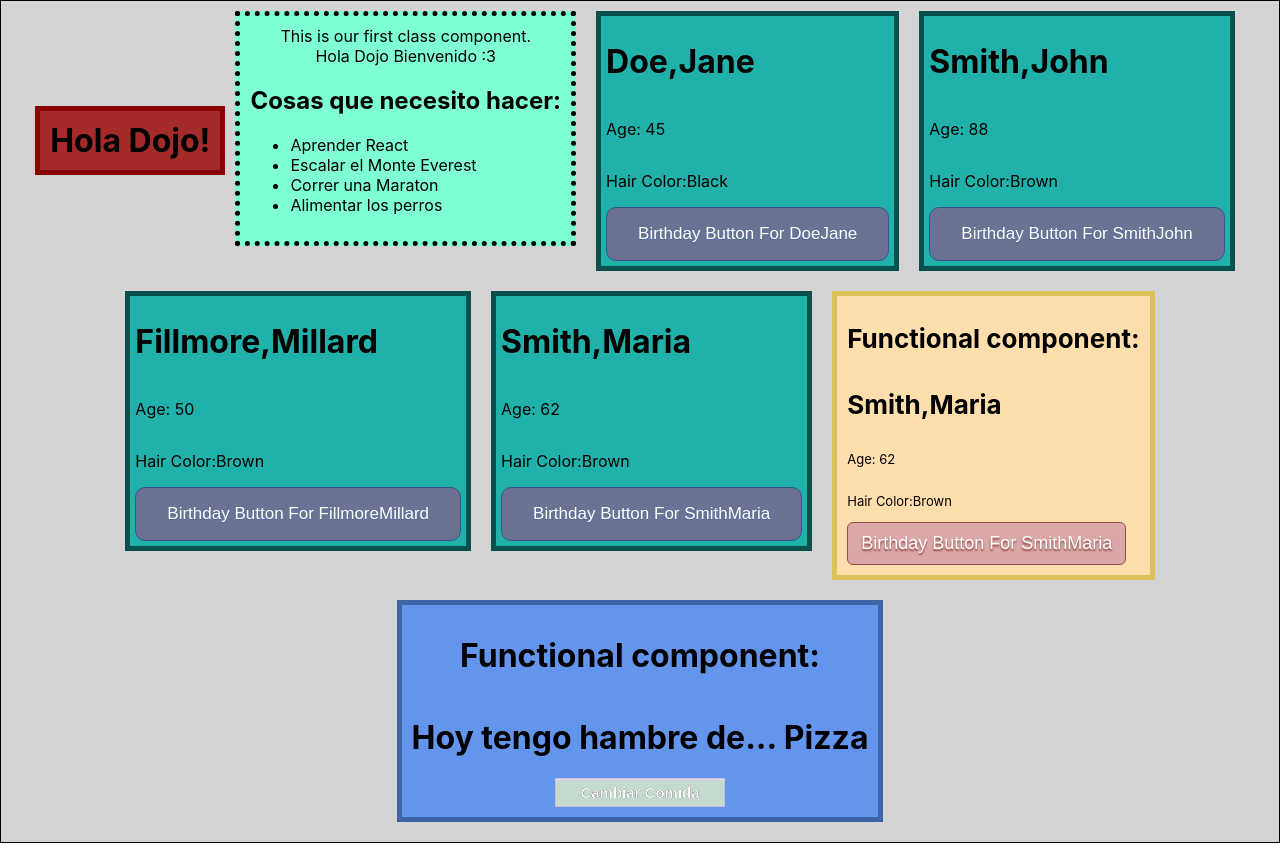
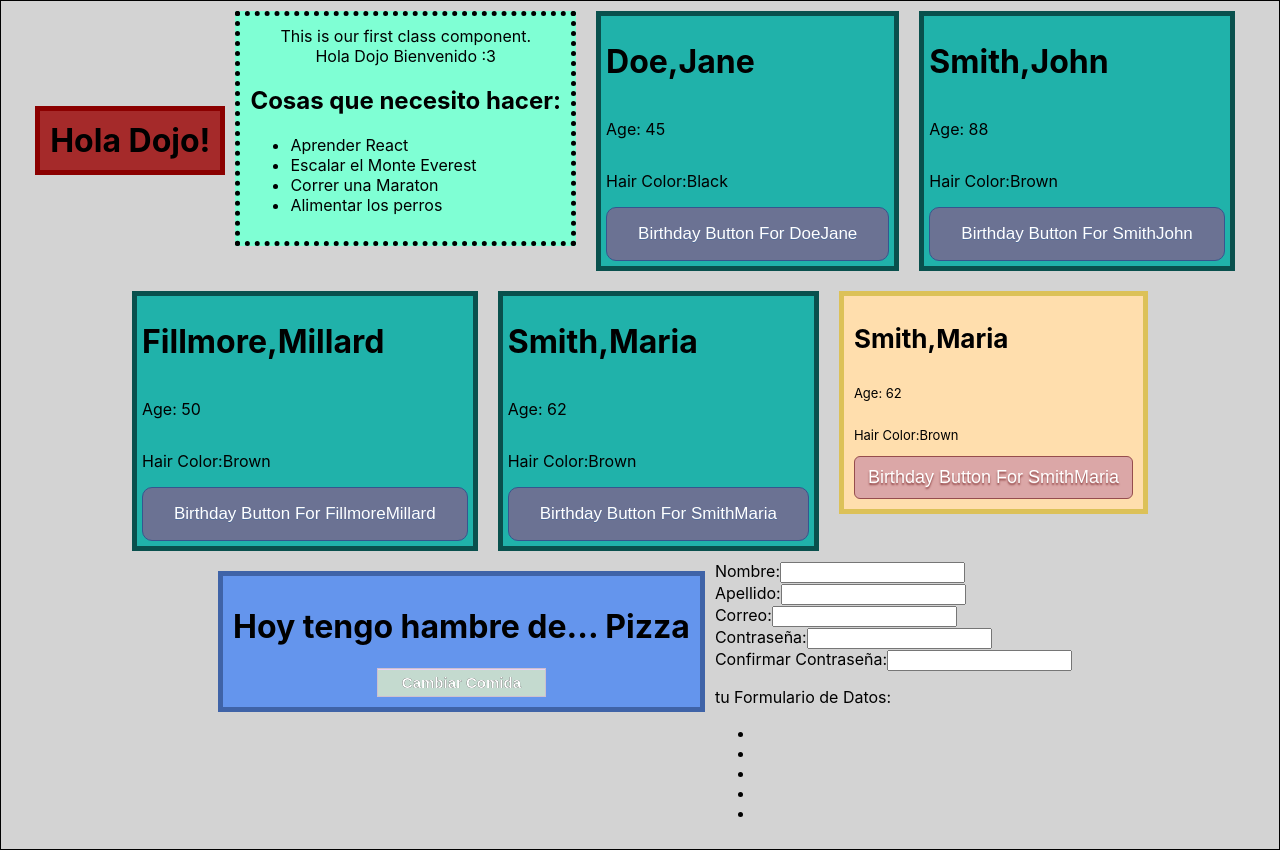
Before and after one commit to LeyBatenkaitos/MERN_CodingDojo, a React (Create React App) app in the folder mi-app/: page / in a window 1280 px wide. Built offline with nearby package versions, Linux system fonts and the light colour scheme.

Commit message:
Formularios con Hooks

```diff
--- a/mi-app/src/App.js
+++ b/mi-app/src/App.js
@@ -3,6 +3,7 @@ import React from "react";
 import PersonCard from "./componentes/PersonCard";
 import FunctionalComponent from "./componentes/FunctionalComponent";
 import CartaPersona from "./componentes/percard";
+import FormularioUsuario from "./componentes/formularioHooks";
 import "./App.css";
 
 function App() {
@@ -47,6 +48,9 @@ function App() {
       <div>
         <FunctionalComponent></FunctionalComponent>
       </div>
+      <div>
+        <FormularioUsuario></FormularioUsuario>
+      </div>
     </div>
   );
 }
--- a/mi-app/src/componentes/FunctionalComponent.jsx
+++ b/mi-app/src/componentes/FunctionalComponent.jsx
@@ -9,7 +9,6 @@ const FunctionalComponent = () => {
 
   return (
     <div className={styles.functionalDiv}>
-      <h1>Functional component:</h1>
       <h1>Hoy tengo hambre de... {!hambre ? "Pizza" : "Chorrillana"}</h1>
       <BotonFuncional hambre={hambre} setHambre={setHambre} />
     </div>
--- /dev/null
+++ b/mi-app/src/componentes/formularioHooks.jsx
@@ -0,0 +1,59 @@
+import React, { useState } from "react";
+
+const FormularioUsuario = () => {
+  const [firstName, setFirstName] = useState("");
+  const [lastName, setLastName] = useState("");
+  const [email, setEmail] = useState("");
+  const [password, setPassword] = useState("");
+  const [confirmPassword, setConfirmPassword] = useState("");
+  const crearUsuario = (e) => {
+    e.preventDefault();
+    const nuevoUsuario = {
+      firstName,
+      lastName,
+      email,
+      password,
+      confirmPassword,
+    };
+    console.log("Welcome", nuevoUsuario);
+  };
+  return (
+    <form onSubmit={crearUsuario}>
+      <div>
+        <label>Nombre:</label>
+        <input type="text" onChange={(e) => setFirstName(e.target.value)} />
+      </div>
+      <div>
+        <label>Apellido:</label>
+        <input type="text" onChange={(e) => setLastName(e.target.value)} />
+      </div>
+      <div>
+        <label>Correo:</label>
+        <input type="text" onChange={(e) => setEmail(e.target.value)} />
+      </div>
+      <div>
+        <label>Contraseña:</label>
+        <input type="text" onChange={(e) => setPassword(e.target.value)} />
+      </div>
+      <div>
+        <label>Confirmar Contraseña:</label>
+        <input
+          type="text"
+          onChange={(e) => setConfirmPassword(e.target.value)}
+        />
+      </div>
+      <div>
+        <p>tu Formulario de Datos:</p>
+        <ul>
+          <li>{firstName}</li>
+          <li>{lastName}</li>
+          <li>{email}</li>
+          <li>{password}</li>
+          <li>{confirmPassword}</li>
+        </ul>
+      </div>
+    </form>
+  );
+};
+
+export default FormularioUsuario;
--- a/mi-app/src/componentes/percard.jsx
+++ b/mi-app/src/componentes/percard.jsx
@@ -2,21 +2,21 @@ import React, { useState } from "react";
 import styles from "./styles/preCard.module.css";
 
 const CartaPersona = (props) => {
-  const [count, setCount] = useState(0);
+  const [estado, setEdad] = useState({ age: props.age });
+  const aumentarEdad = () => {
+    console.log(estado);
+    setEdad({ age: estado.age + 1 });
+  };
 
   return (
     <div className={styles.preCardDiv}>
-      <h1>Functional component:</h1>
       <h1>
         {props.firstName},{props.lastName}
       </h1>
-      <p>Age: {props.age}</p>
+      <p>Age: {estado.age}</p>
       <p>Hair Color:{props.hairColor}</p>
       <div>
-        <button
-          className={styles.buttonPreCard}
-          onClick={() => setCount(count + 1)}
-        >
+        <button className={styles.buttonPreCard} onClick={aumentarEdad}>
           Birthday Button For {props.firstName}
           {props.lastName}
         </button>
```
